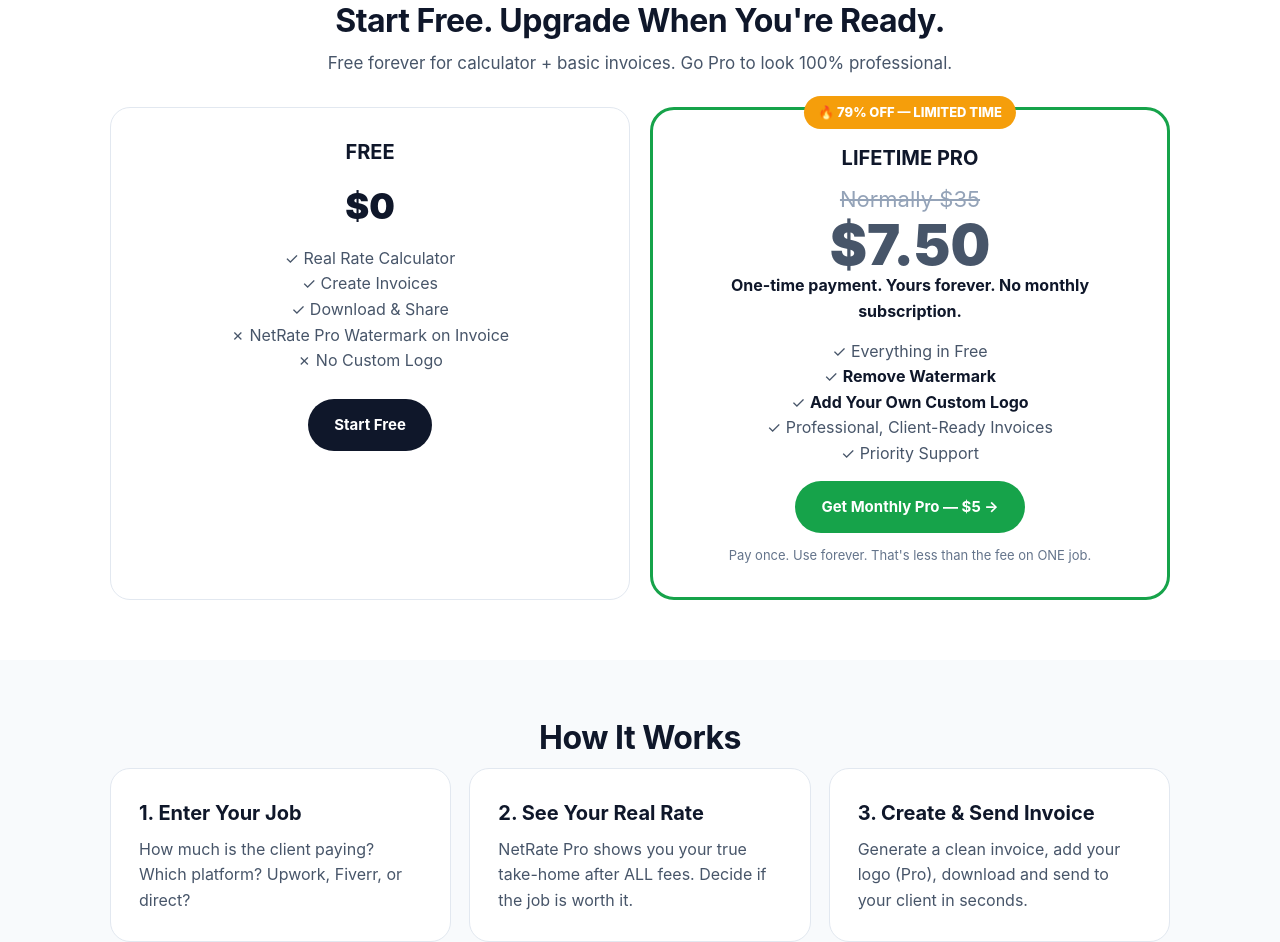
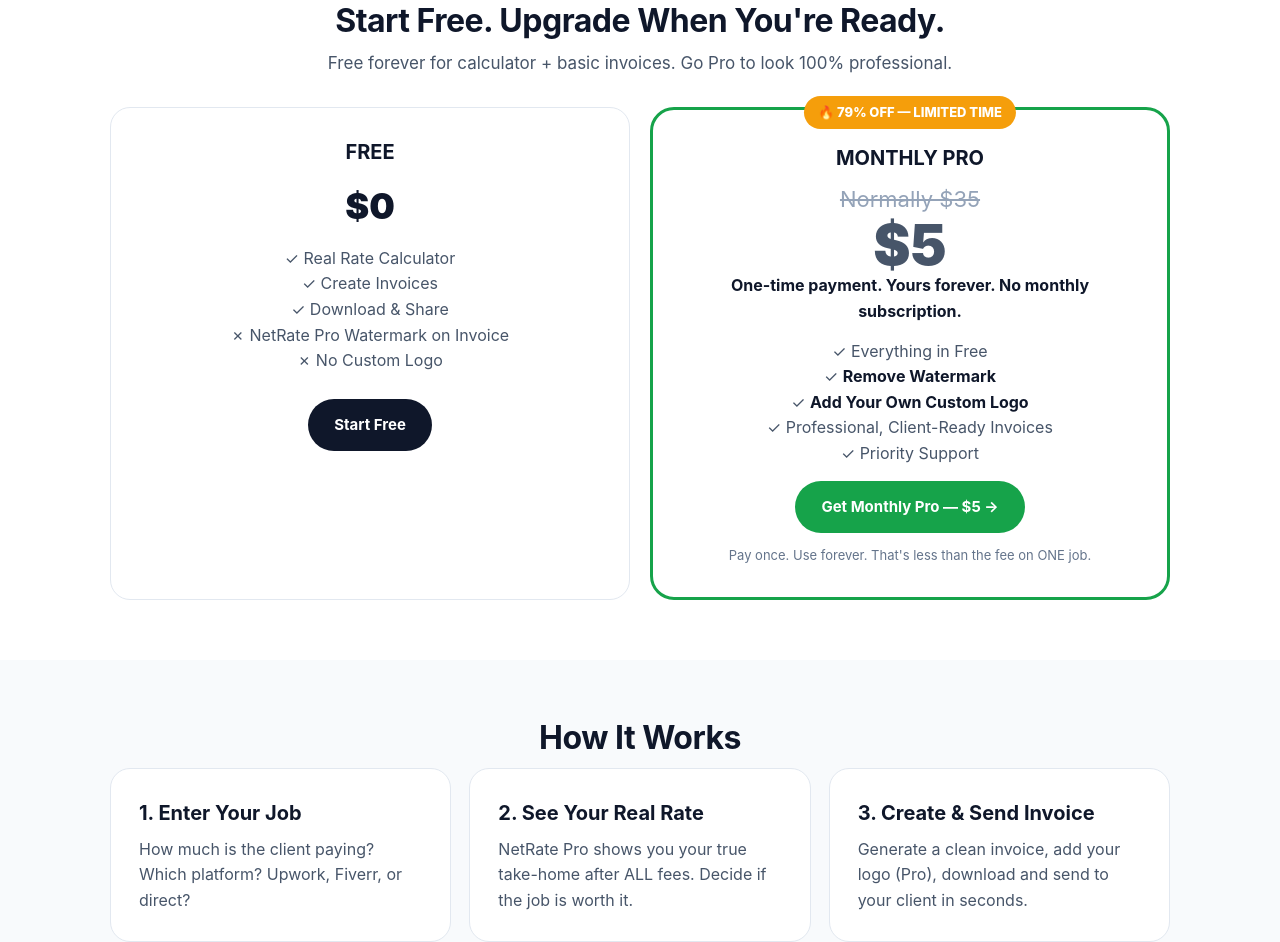
Before and after one commit to ikpekagraphix/netrate-pro-landing, a plain HTML site: page index.html in a window 1280 px wide. Shown: the part 1717-2659 px from the top of the page. Drawn offline with Linux system fonts and the light colour scheme.

Commit message:
Add Monthly Pro pricing section to index.html

```diff
--- a/index.html
+++ b/index.html
@@ -120,7 +120,7 @@ footer{padding:30px 0;text-align:center;color:#94a3b8;font-size:14px}
 <p class="sub">Free forever for calculator + basic invoices. Go Pro to look 100% professional.</p>
 <div class="grid2">
 <div class="card" style="text-align:center"><h3>FREE</h3><p style="font-size:36px;font-weight:900;color:#0f172a;margin:10px 0">$0</p><p>✓ Real Rate Calculator<br>✓ Create Invoices<br>✓ Download & Share<br>✗ NetRate Pro Watermark on Invoice<br>✗ No Custom Logo</p><br><a class="btn btn-dark" href="https://netrate-pro.vercel.app/">Start Free</a></div>
-<div class="price-box"><div class="price-tag">🔥 79% OFF — LIMITED TIME</div><h3>LIFETIME PRO</h3><p class="old">Normally $35</p><p class="new">$7.50</p><p style="font-weight:700;color:#0f172a">One-time payment. Yours forever. No monthly subscription.</p><p style="margin:14px 0">✓ Everything in Free<br>✓ <b style="color:#0f172a">Remove Watermark</b><br>✓ <b style="color:#0f172a">Add Your Own Custom Logo</b><br>✓ Professional, Client-Ready Invoices<br>✓ Priority Support</p><a class="btn" href="https://netrate-pro.vercel.app/">Get Monthly Pro — $5 →</a><p class="small">Pay once. Use forever. That's less than the fee on ONE job.</p></div>
+<div class="price-box"><div class="price-tag">🔥 79% OFF — LIMITED TIME</div><h3>MONTHLY PRO</h3><p class="old">Normally $35</p><p class="new">$5</p><p style="font-weight:700;color:#0f172a">One-time payment. Yours forever. No monthly subscription.</p><p style="margin:14px 0">✓ Everything in Free<br>✓ <b style="color:#0f172a">Remove Watermark</b><br>✓ <b style="color:#0f172a">Add Your Own Custom Logo</b><br>✓ Professional, Client-Ready Invoices<br>✓ Priority Support</p><a class="btn" href="https://netrate-pro.vercel.app/">Get Monthly Pro — $5 →</a><p class="small">Pay once. Use forever. That's less than the fee on ONE job.</p></div>
 </div>
 </div></section>
 
```
